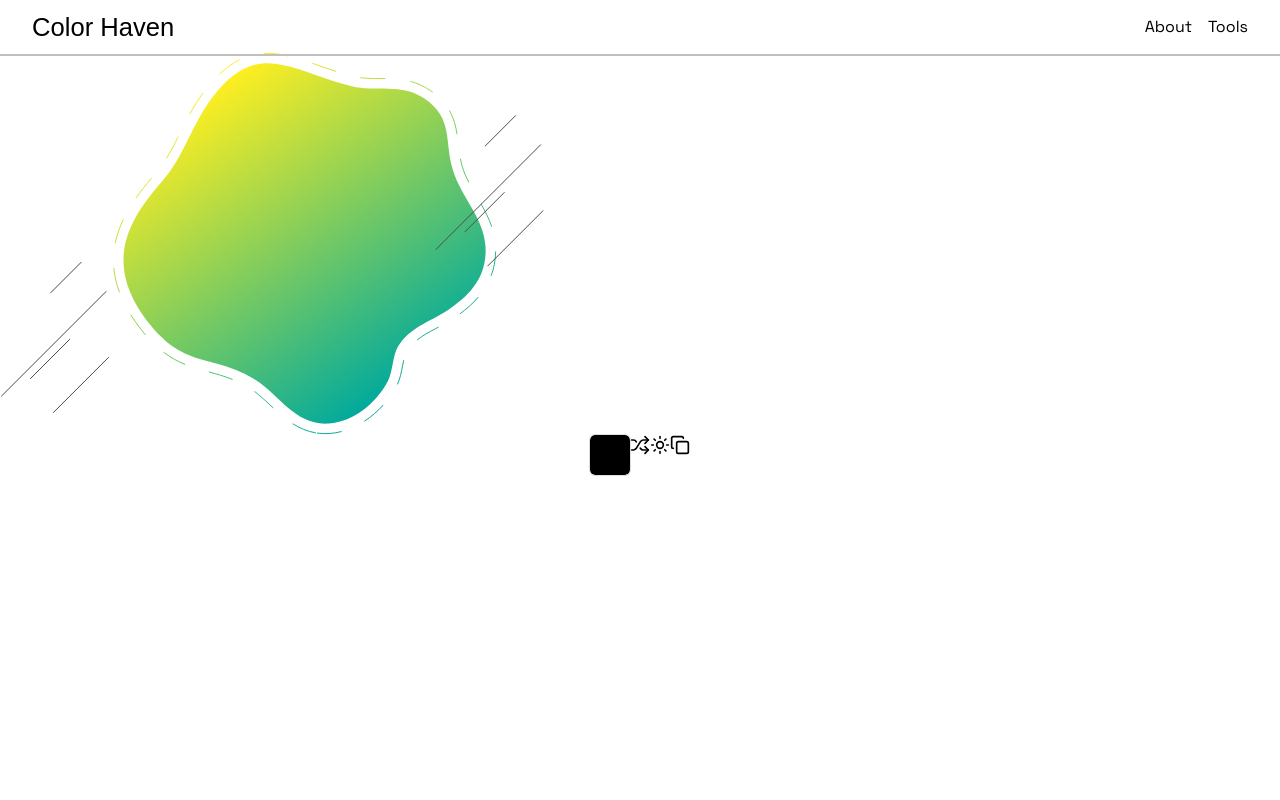
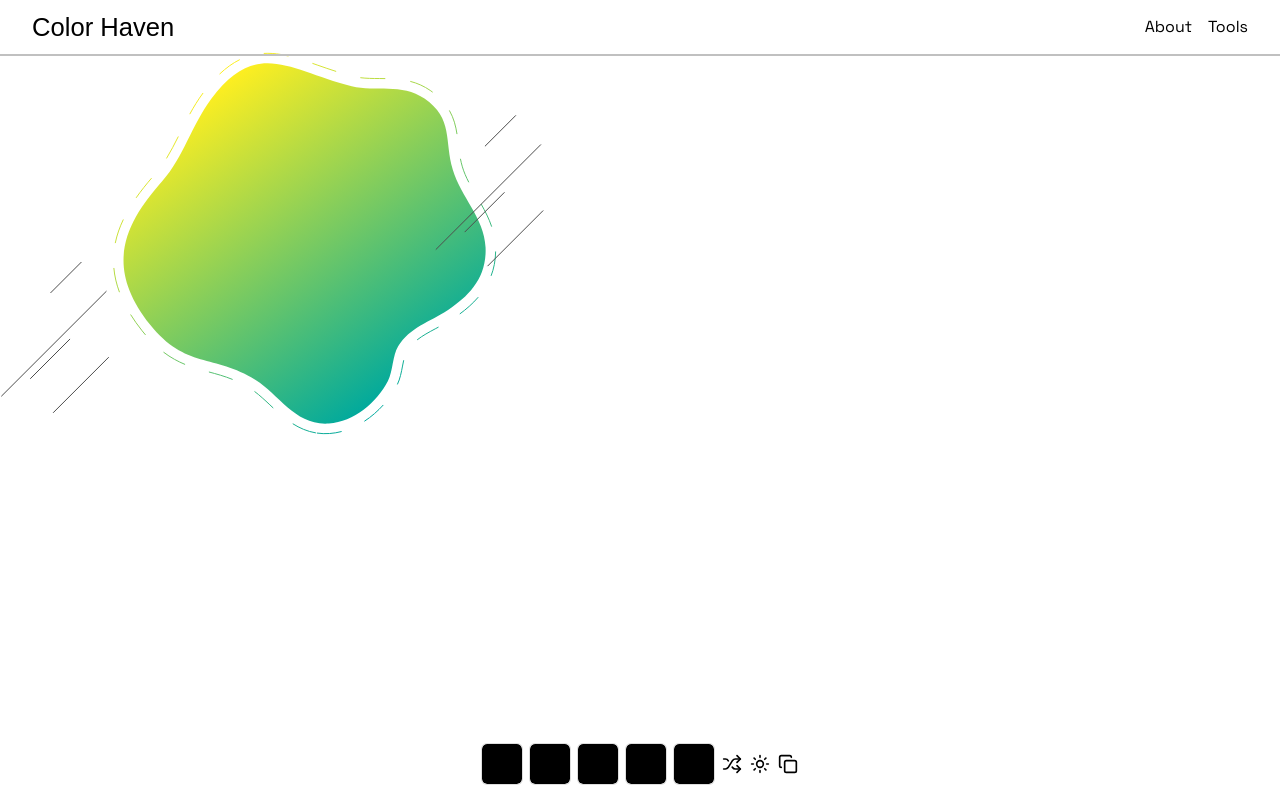
Before and after one commit to tempestmeow/ColorHaven, a Next.js app: page / in a window 1280 px wide. Built offline with nearby package versions, Linux system fonts and the light colour scheme; a web font is replaced by a local one.

Commit message:
added all the common palette containers like text,bg,prim,sec,accentand a function to randomize it

```diff
--- a/src/app/components/ColorNavigation.jsx
+++ b/src/app/components/ColorNavigation.jsx
@@ -3,20 +3,40 @@ import { useState } from "react";
 import { Moon, Sun, Shuffle, Copy } from "lucide-react";
 export default function ColorNavigation() {
   const [darkMode, setDarkMode] = useState(false);
-  const [color, setColor] = useState("#000000");
-  const [copied, setCopied] = useState(false);
-  const generateRandomColor = () => {
-    const randomColor =
-      "#" +
-      Math.floor(Math.random() * 16777215)
-        .toString(16)
-        .padStart(6, "0");
-    setColor(randomColor);
+  const [textColor, setTextColor] = useState("#000000");
+  const [backgroundColor, setBackgroundColor] = useState("#000000");
+  const [primaryColor, setPrimaryColor] = useState("#000000");
+  const [secondaryColor, setSecondaryColor] = useState("#000000");
+  const [accentColor, setAccentColor] = useState("#000000");
+
+  const generateRandomMultipleColors = () => {
+    const colors = [];
+    for (let i = 0; i < 5; i++) {
+      const randomColor =
+        "#" +
+        Math.floor(Math.random() * 16777215)
+          .toString(16)
+          .padStart(6, "0");
+      colors.push(randomColor);
+    }
+    setTextColor(colors[0]);
+    setBackgroundColor(colors[1]);
+    setPrimaryColor(colors[2]);
+    setSecondaryColor(colors[3]);
+    setAccentColor(colors[4]);
   };
 
+  const [copied, setCopied] = useState(false);
   const copyToClipboard = () => {
-    const hexWithoutHash = color.replace("#", "");
-    navigator.clipboard.writeText(`primary:"0x${hexWithoutHash}"`);
+    const textWithoutHash = textColor.replace("#", "");
+    const backgroundWithoutHash = backgroundColor.replace("#", "");
+    const primaryWithoutHash = primaryColor.replace("#", "");
+    const secondaryWithoutHash = secondaryColor.replace("#", "");
+    const accentWithoutHash = accentColor.replace("#", "");
+
+    navigator.clipboard.writeText(
+      `text:"0x${textWithoutHash}\nbackground: "0x${backgroundWithoutHash}"\nprimary: "0x${primaryWithoutHash}"\nsecondary: "0x${secondaryWithoutHash}"\naccent: "0x${accentWithoutHash}"`
+    );
     setCopied(true);
     setTimeout(() => setCopied(false), 2000);
   };
@@ -28,15 +48,45 @@ export default function ColorNavigation() {
   };
 
   return (
-    <div className="colorNav">
-      <div className="colorSelector flex" style={styles.colorSelector}>
+    <div className="colorNav bottom-4 fixed left-1/2 -translate-x-1/2">
+      <div
+        className="colorSelector flex gap-2 items-center"
+        style={styles.colorSelector}
+      >
         <input
           type="color"
-          value={color}
-          onChange={(e) => setColor(e.target.value)}
+          value={textColor}
+          onChange={(e) => setTextColor(e.target.value)}
           className="selectColor cursor-pointer colorSwatch"
         />
-        <div ckassName="randomColorButton" onClick={generateRandomColor}>
+        <input
+          type="color"
+          value={backgroundColor}
+          onChange={(e) => setBackgroundColor(e.target.value)}
+          className="selectColor cursor-pointer colorSwatch"
+        />
+        <input
+          type="color"
+          value={primaryColor}
+          onChange={(e) => setPrimaryColor(e.target.value)}
+          className="selectColor cursor-pointer colorSwatch"
+        />
+        <input
+          type="color"
+          value={secondaryColor}
+          onChange={(e) => setSecondaryColor(e.target.value)}
+          className="selectColor cursor-pointer colorSwatch"
+        />
+        <input
+          type="color"
+          value={accentColor}
+          onChange={(e) => setAccentColor(e.target.value)}
+          className="selectColor cursor-pointer colorSwatch"
+        />
+        <div
+          className="randomColorButton"
+          onClick={generateRandomMultipleColors}
+        >
           <Shuffle size={20} className="randomColorIcon" />
         </div>
         <div className="darkModeButton" onClick={() => setDarkMode(!darkMode)}>
--- a/src/app/components/Header.jsx
+++ b/src/app/components/Header.jsx
@@ -2,7 +2,7 @@ import React from "react";
 
 export default function Header() {
   return (
-    <div className="header flex justify-between w-full fixed items-center ">
+    <div className="header flex justify-between w-full fixed items-center">
       <div className="headerIcon">Color Haven</div>
       <div className="headerNav flex gap-4 items-center">
         <div className="aboutNav">About</div>
--- a/src/app/page.js
+++ b/src/app/page.js
@@ -10,10 +10,9 @@ export default function Home() {
       <div className="MainPage pt-13">
         <div className="p1">
           <BlobIllustration />
-          <ColorNavigation />
         </div>
-        <div className="rectangleDiv"></div>
       </div>
+      <ColorNavigation />
     </div>
   );
 }
```
